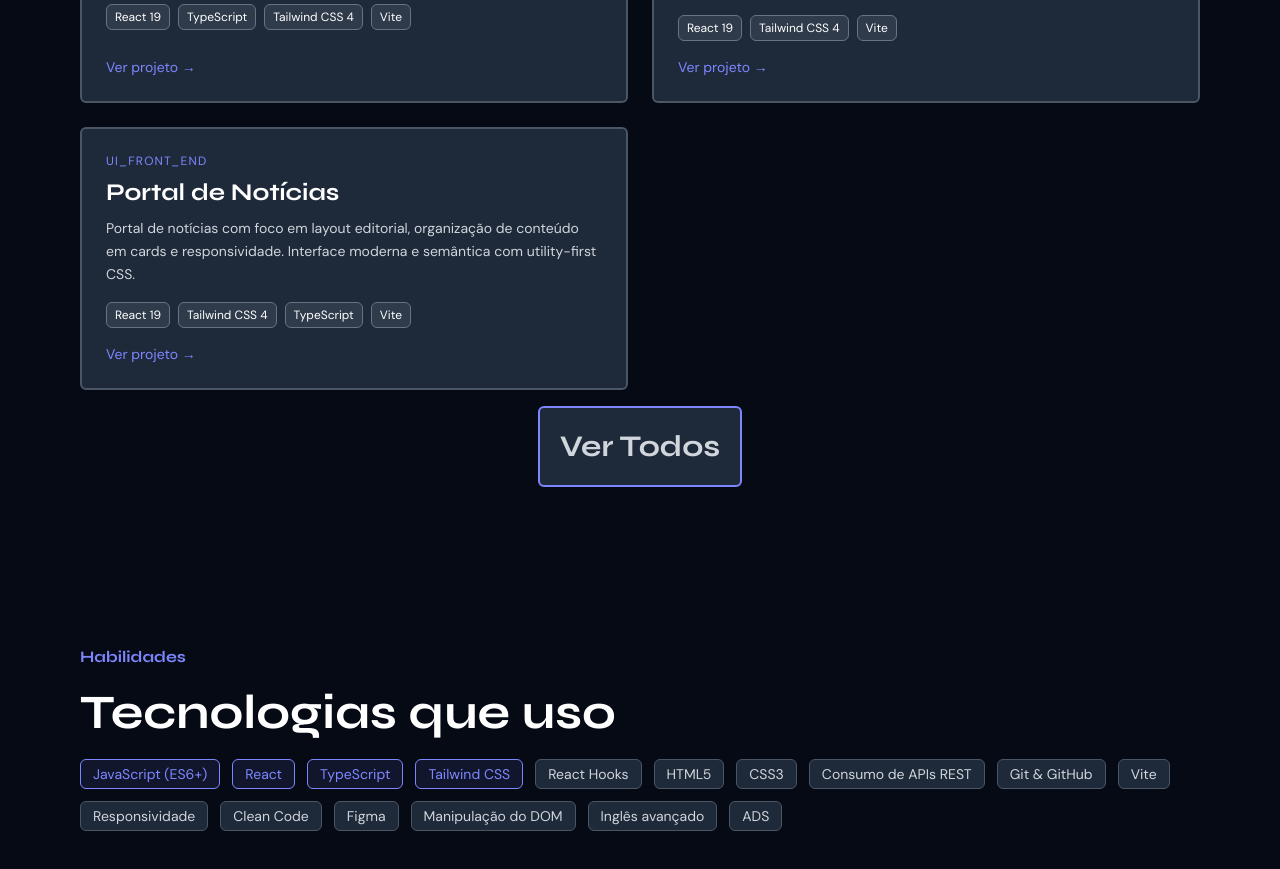
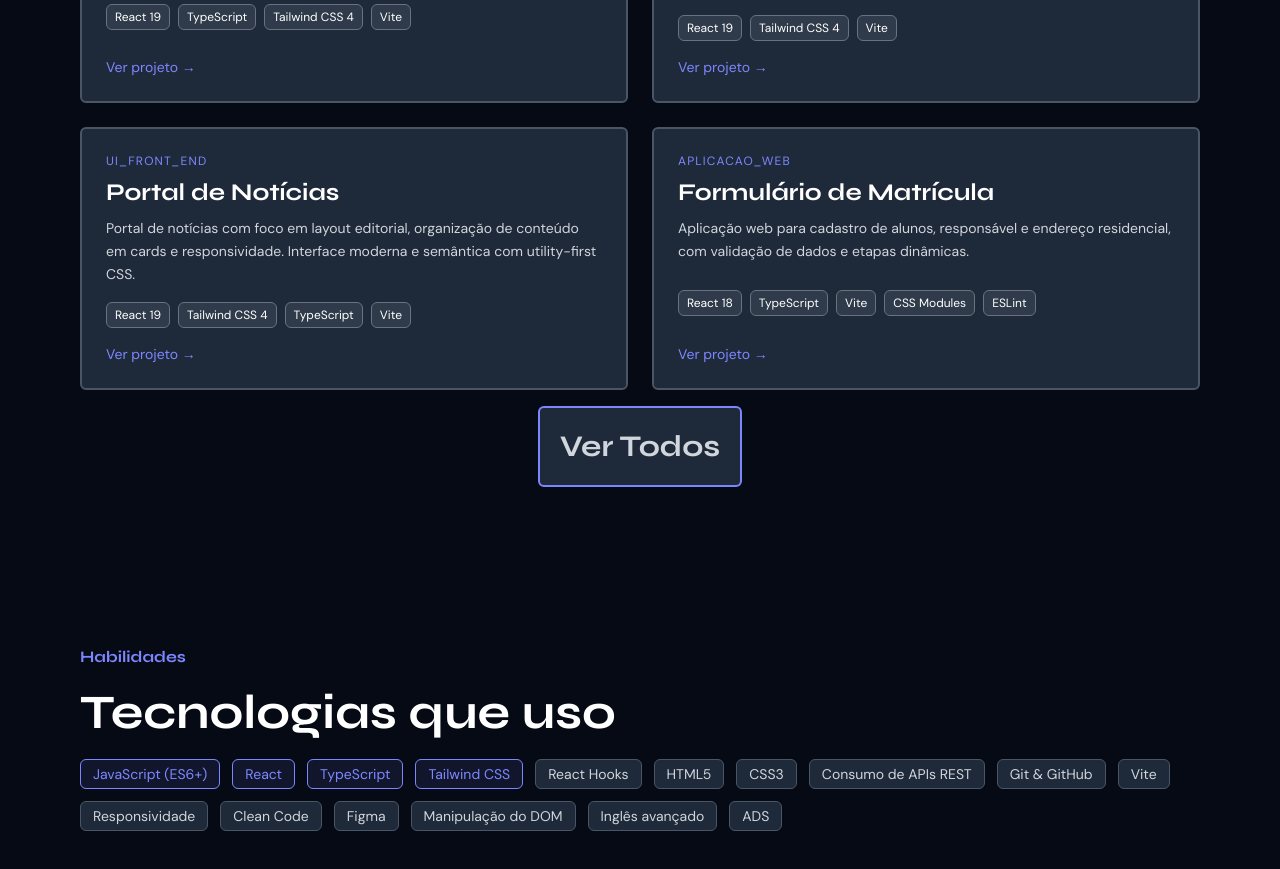
Before and after one commit to P3dr0PRR/portifa-16-03-26, a React (Vite) app: page / in a window 1280 px wide. Shown: the part 1860-2729 px from the top of the page. Built offline with nearby package versions, Linux system fonts and the light colour scheme; a web font is replaced by a local one.

Commit message:
feat: Adição do projeto formulario de matriculas

```diff
--- a/src/components/projectCard/projectsectionTypes.ts
+++ b/src/components/projectCard/projectsectionTypes.ts
@@ -151,4 +151,30 @@ export const projects: Project[] = [
     ano: 2026,
     tipo: "Full Stack Rocketseat",
   },
+
+  {
+    type: "APLICACAO_WEB",
+    name: "Formulário de Matrícula",
+    description:
+      "Aplicação web para cadastro de alunos, responsável e endereço residencial, com validação de dados e etapas dinâmicas.",
+    techs: ["React 18", "TypeScript", "Vite", "CSS Modules", "ESLint"],
+    aprendizado: [
+      "Estruturação de formulário multi-etapas usando componentes funcionais em React.",
+      "Uso do map para renderizar dinamicamente campos de opções de matrícula e etapas do formulário.",
+      "Gerenciamento de estado com useState para controle dos dados do aluno, responsável e endereço.",
+      "Validação de campos obrigatórios e feedback visual para o usuário.",
+      "Separação de componentes por responsabilidade (área do formulário, header, botões de finalização, etc).",
+      "Estilização modularizada com CSS Modules para evitar conflitos de classe.",
+      "Integração de assets e ícones personalizados na interface.",
+      "Configuração de ambiente moderno com Vite e TypeScript para tipagem estática e build rápido.",
+    ],
+    link: "https://formulariodematricula.vercel.app/",
+    slug: "FormularioMatriculaPage",
+    img: "/imgs/formulario_de_matricula.png",
+    about:
+      "O Formulário de Matrícula é uma aplicação desenvolvida em React e TypeScript para facilitar o processo de inscrição escolar. O projeto utiliza o map para gerar listas de opções de matrícula e etapas do formulário, tornando o código mais escalável e reutilizável. Cada etapa do formulário é um componente independente, promovendo organização e clareza. O foco foi criar uma experiência fluida, com validação de dados, feedback visual e interface responsiva, além de aplicar boas práticas de componentização e tipagem.",
+    status: "Online",
+    ano: 2026,
+    tipo: "Projeto autoral para prática de React e TypeScript",
+  },
 ];
--- a/src/pages/projects/finalProj.tsx
+++ b/src/pages/projects/finalProj.tsx
@@ -44,12 +44,12 @@ export function ProjectDetailsPage() {
         <p className="text-gray-300 max-w-lg font-['DM Sans'] font-light leading-relaxed">
           {project.description}
         </p>
-        <div className="border border-gray-300 rounded-md ">
+        <div className="border border-gray-300 rounded-md h-full min-h-[600px]">
           {project.img && (
             <img
               src={project.img}
               alt={project.name}
-              className="rounded-md shadow-lg"
+              className="w-full h-full object-cover rounded-md shadow-lg"
             />
           )}
           <div className="hidden md:block py-4 px-8">
```
Also changed, not shown: public/imgs/formulario_de_matricula.png (added).
